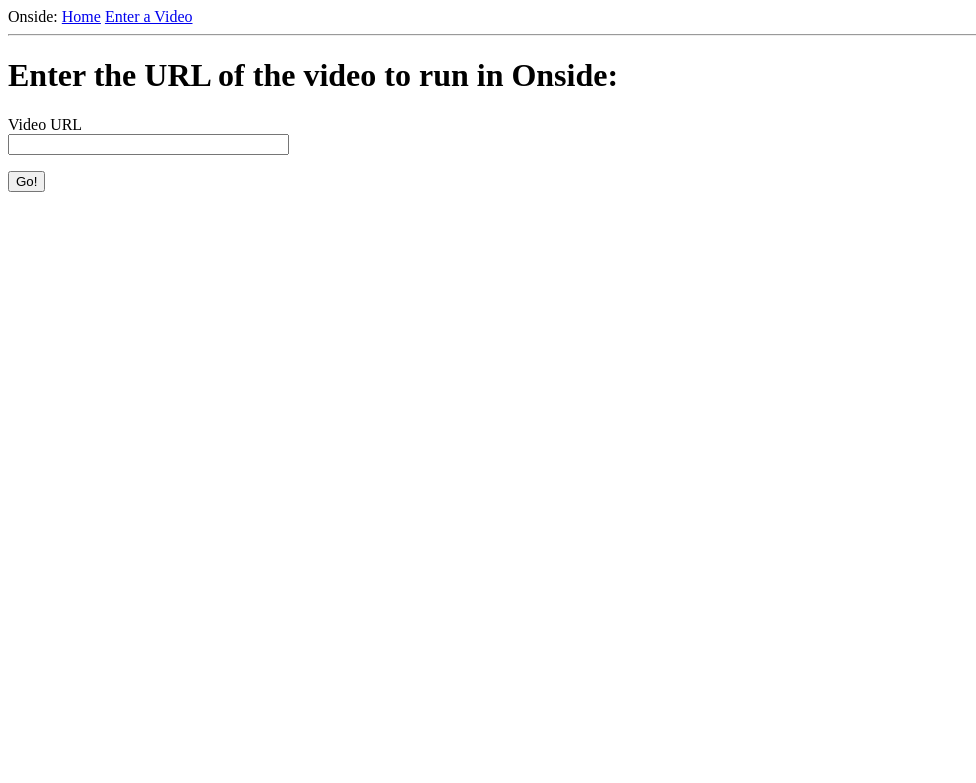
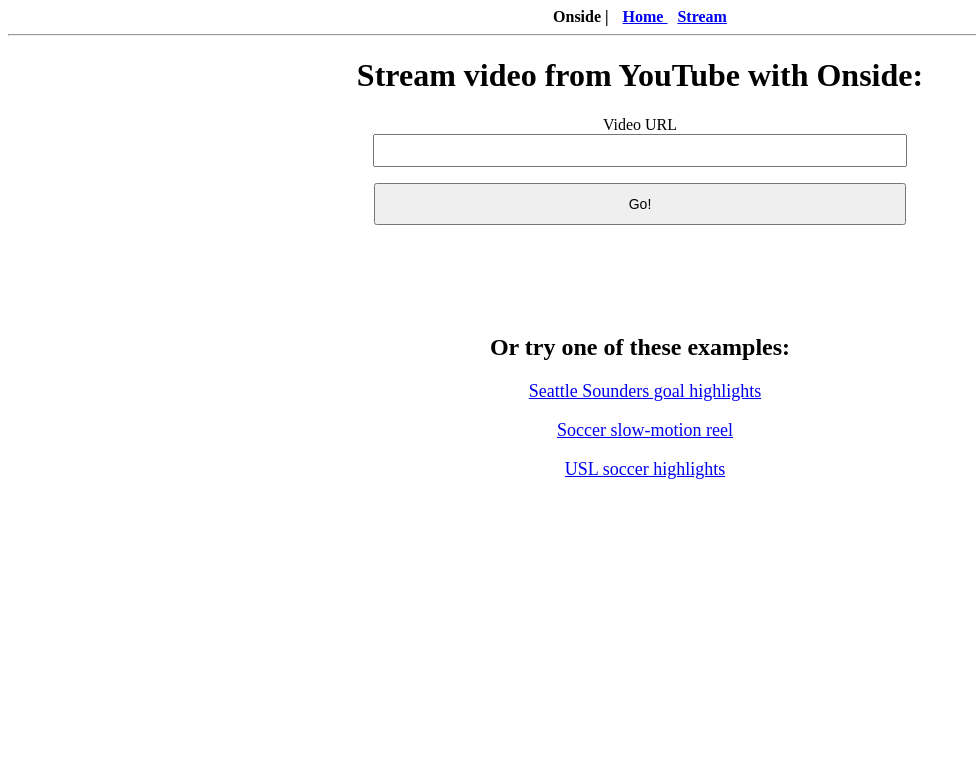
Before and after one commit to jtremel/onside, a Flask app: page /search in a window 1280 px wide. Shown: the top 783 px of the page, without its empty margins (0-976 px from the left). Run offline with Flask 2, Linux system fonts and the light colour scheme.

Commit message:
front-end and videostream updates

```diff
--- a/app/routes.py
+++ b/app/routes.py
@@ -1,20 +1,14 @@
 from flask import render_template, flash, redirect, url_for, Response, request
 from app import app
 from app.forms import URLForm
-
-
-import sys
-
 from app.videostream import VideoStream
 
-
 #https://www.youtube.com/watch?v=iQvSrXIpw1k
-
 
 @app.route('/')
 @app.route('/index')
 def index():
-    return render_template('index.html', title = 'Home')#, url=url)
+    return render_template('index.html', title = 'Home')
 
 @app.route('/search', methods=['GET', 'POST'])
 def search():
@@ -33,10 +27,3 @@
     userStream = request.args.get('url')
     return Response(VideoStream(userStream).process_stream(),
     mimetype='multipart/x-mixed-replace; boundary=frame')
-
-
-#def gen(vs):
-#    while True:
-#        frame = vs.get_frame()
-#        yield (b'--frame\r\n'
-#        b'Content-Type: image/jpeg\r\n\r\n' + frame + b'\r\n\r\n')
--- a/app/templates/base.html
+++ b/app/templates/base.html
@@ -7,9 +7,16 @@
         {% endif %}
     </head>
     <body>
-        <div> Onside:
-            <a href="{{ url_for('index') }}">Home</a>
-            <a href="{{ url_for('search') }}">Enter a Video</a>
+        <div> <b>Onside | </b>
+            <style media="screen" type="text/css">
+                a:link {
+                    margin-left: 10px;
+                    font-weight: bold;
+                    font-size: 16;
+                }
+            </style>
+            <a href="{{ url_for('index') }}"> Home </a>
+            <a href="{{ url_for('search') }}"> Stream </a>
         </div>
         <hr>
         {% with messages = get_flashed_messages() %}
--- a/app/templates/search.html
+++ b/app/templates/search.html
@@ -1,18 +1,48 @@
 {% extends "base.html" %}
 
 {% block content %}
-    <h1> Enter the URL of the video to run in Onside:</h1>
+
+<style media="screen" type="text/css">
+    input[type=submit] {
+        width: 38em;
+        height: 3em;
+        font-size: 14;
+    }
+    input[type="text"]{
+        width: 40em;
+        line-height: 2em;
+    }
+    body{text-align: center}
+</style>
+    <h1> Stream video from YouTube with Onside:</h1>
     <form action="search" method="POST" novalidate>
         {{ form.hidden_tag() }}
         <p>
             {{ form.url.label }}<br>
-            {{ form.url(size=32) }}
+            {{ form.url }}
             {% for error in form.url.errors %}
+            <br>
             <span style="color: red;">[{{ error }}]</span>
             {% endfor %}
         </p>
         <p>
             {{ form.submit() }}
+            <br><br><br><br><br><br>
         </p>
     </form>
+    <h2>Or try one of these examples: </h2>
+        <p>
+            <div id ="examples">
+            <style type="text/css">
+                #examples a:link {
+                    display: block;
+                    font-weight: normal;
+                    font-size: 18px;
+                }
+            </style>
+            <a href="{{ url_for('stream', url = 'https://www.youtube.com/watch?v=iQvSrXIpw1k') }}"> Seattle Sounders goal highlights </a><br>
+            <a href="{{ url_for('stream', url = 'https://www.youtube.com/watch?v=Ix97CZvelmE') }}"> Soccer slow-motion reel </a><br>
+            <a href="{{ url_for('stream', url = 'https://www.youtube.com/watch?v=LSqYi1mMxts') }}"> USL soccer highlights </a><br>
+            </div>
+        </p>
 {% endblock %}
```
Also changed, not shown: app/videostream.py (+47 -13 lines), 1 other file.
